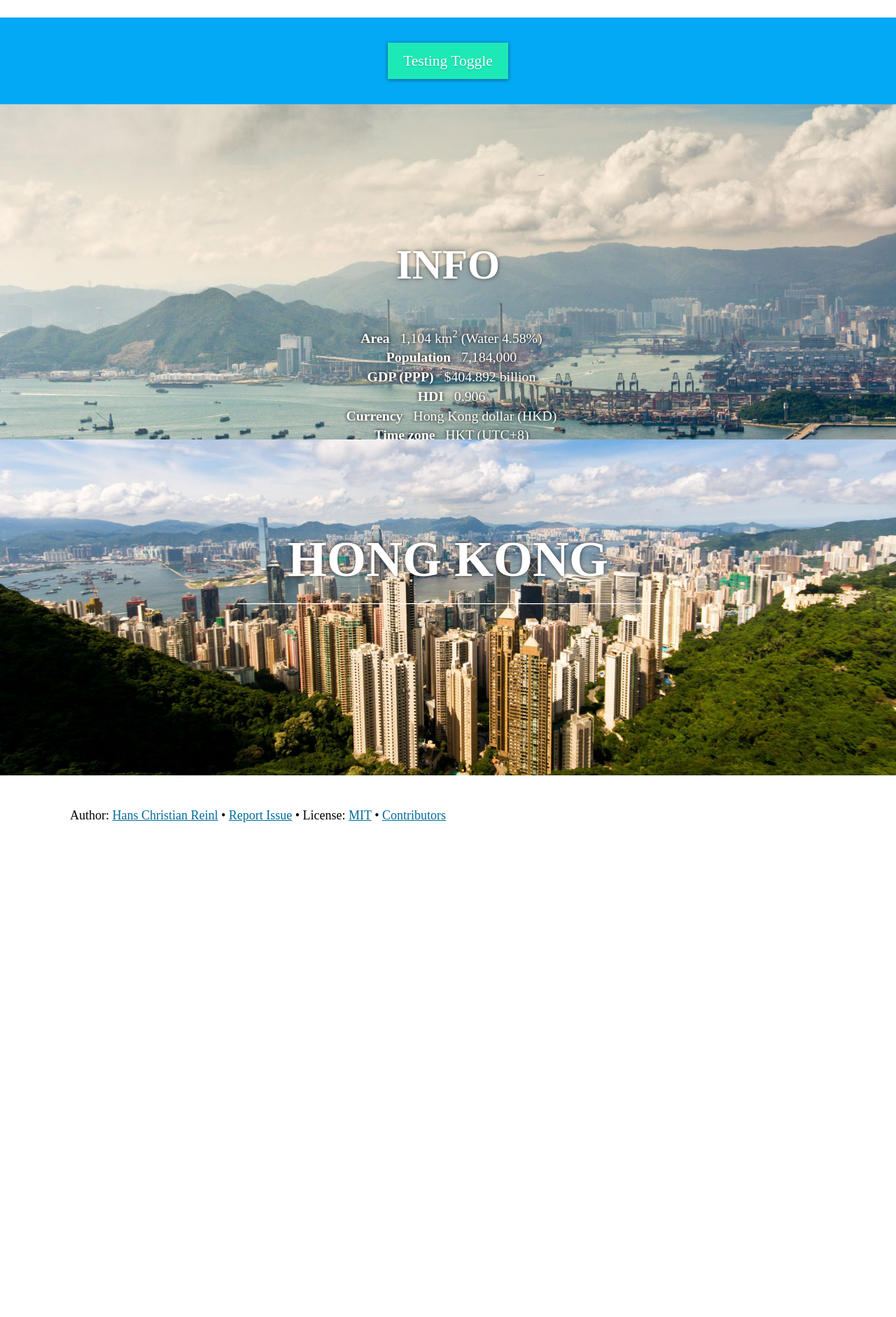
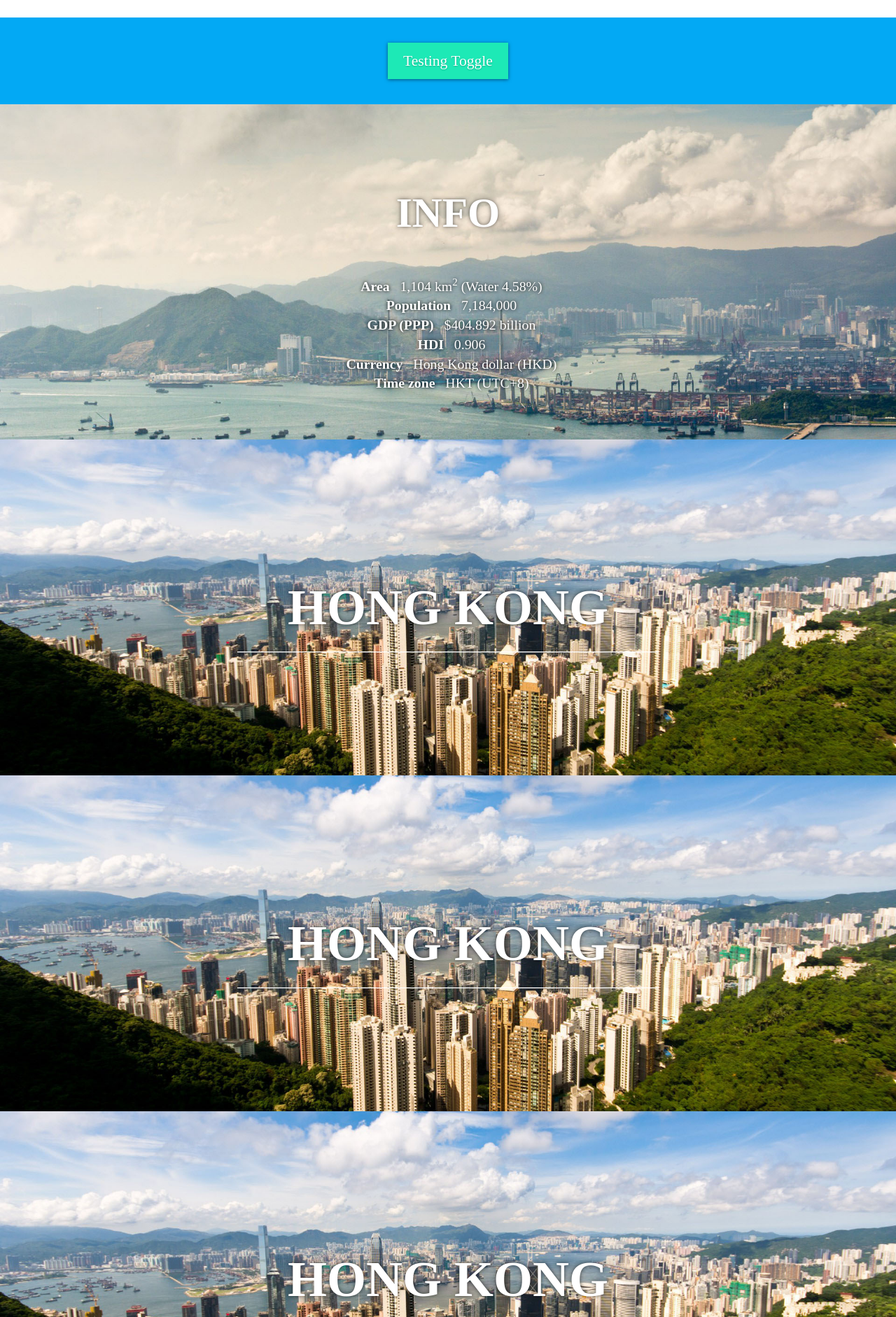
Before and after one commit to drublic/hongkong, a website built with webpack: page test/index.html in a window 1280 px wide. Shown: the part 880-2762 px from the top of the page at 70% size. Before the commit the page ends 2104 px from the top, so only its background shows below. Built offline with nearby package versions, Linux system fonts and the light colour scheme.

Commit message:
Add documentation JS

```diff
--- a/bin/hongkong.js
+++ b/bin/hongkong.js
@@ -51,12 +51,20 @@
 	 */
 	var $ = window.jQuery;
 
-	// Setting for the plugin
+	/**
+	 * Settings for the plugin
+	 * @type {Object}
+	 */
 	var settings = {};
 
-	// Get elements
+	/**
+	 * All elements
+	 */
 	var $ELEMENTS = void 0;
 
+	/**
+	 * General variables
+	 */
 	var windowHeight = 0;
 	var scrollPosition = 0;
 	var ticking = false;
@@ -64,7 +72,7 @@
 
 	/**
 	 * Get the factor attribute for each and initial transforms
-	 * @return {[type]} [description]
+	 * @return {void}
 	 */
 	var _setupElements = function _setupElements() {
 	  for (var i = 0; i < $ELEMENTS.length; i++) {
@@ -72,6 +80,11 @@
 	  }
 	};
 
+	/**
+	 * Setup each element
+	 * @param  {Node} element Element which should be used
+	 * @return {void}
+	 */
 	var _setupElement = function _setupElement(element) {
 	  var $element = $(element);
 	  var factor = element.getAttribute('data-parallax-factor');
@@ -94,6 +107,12 @@
 	  element.transforms = transformValues;
 	};
 
+	/**
+	 * Check if an element is in the viewport
+	 * @param  {Object}  $element   Node-like jQuery element to check if in viewport
+	 * @param  {Number}  transformY Add this offset
+	 * @return {Boolean}            true if element is in the viewport
+	 */
 	var _isElementInViewport = function _isElementInViewport($element, transformY) {
 	  var rect = Object.assign({}, $element[0].rect);
 
@@ -103,6 +122,11 @@
 	  return rect.bottom >= scrollPosition - generalOffset - settings.threshold && rect.top - scrollPosition - generalOffset - settings.threshold <= window.innerHeight;
 	};
 
+	/**
+	 * Get the current css transform of a matrix
+	 * @param  {Array}  matrix Current matrix of CSS transforms
+	 * @return {Object}        transforms in CSS speak
+	 */
 	var _getValuesFromTransform = function _getValuesFromTransform(matrix) {
 	  var values = matrix.split('(')[1];
 	  values = values.split(')')[0];
@@ -125,10 +149,16 @@
 	  };
 	};
 
-	var _getFullTransform = function _getFullTransform(element, positionY) {
+	/**
+	 * Get the string which should be applied to the element's transform
+	 * @param  {Object} transforms Transforms which should be added
+	 * @param  {Number} positionY  Add this offset
+	 * @return {String}            Transform string for element
+	 */
+	var _getFullTransform = function _getFullTransform(transforms, positionY) {
 	  var transform = 'translateY(' + positionY + 'px) translateZ(0) ';
 
-	  if (!element.transforms) {
+	  if (!transforms) {
 	    return transform;
 	  }
 
@@ -137,6 +167,12 @@
 	  return transform;
 	};
 
+	/**
+	 * Animate the element to top or bottom
+	 * @param  {Node}   element   Node which should be animated
+	 * @param  {String} direction Top or bottom animation
+	 * @return {void}
+	 */
 	var _animateElement = function _animateElement(element, direction) {
 	  var $element = $(element);
 	  var offset = element.rect.top - scrollPosition;
@@ -161,7 +197,7 @@
 	  }
 
 	  $element.css({
-	    transform: _getFullTransform(element, transformY)
+	    transform: _getFullTransform(element.transforms, transformY)
 	  });
 	};
 
@@ -193,6 +229,10 @@
 	  ticking = false;
 	};
 
+	/**
+	 * Update elements based on scroll, fires rAF
+	 * @return {void}
+	 */
 	var update = function update() {
 	  scrollPosition = window.scrollY;
 
@@ -207,10 +247,20 @@
 	  }
 	};
 
+	/**
+	 * Get the current window height and set it to the main property of the module
+	 * @return {void}
+	 */
 	var _setWindowHeight = function _setWindowHeight() {
 	  windowHeight = window.innerHeight;
 	};
 
+	/**
+	 * Set the general offset of the page
+	 * @param  {Object} event  Event fired
+	 * @param  {Number} offset Offset to set
+	 * @return {void}
+	 */
 	var _setOffset = function _setOffset(event, offset) {
 	  generalOffset = offset;
 	};
--- a/hongkong.js
+++ b/hongkong.js
@@ -3,12 +3,20 @@
  */
 let $ = window.jQuery;
 
-// Setting for the plugin
+/**
+ * Settings for the plugin
+ * @type {Object}
+ */
 let settings = {};
 
-// Get elements
+/**
+ * All elements
+ */
 let $ELEMENTS;
 
+/**
+ * General variables
+ */
 let windowHeight = 0;
 let scrollPosition = 0;
 let ticking = false;
@@ -16,7 +24,7 @@ let generalOffset = 0;
 
 /**
  * Get the factor attribute for each and initial transforms
- * @return {[type]} [description]
+ * @return {void}
  */
 let _setupElements = () => {
   for (let i = 0; i < $ELEMENTS.length; i++) {
@@ -24,6 +32,11 @@ let _setupElements = () => {
   }
 };
 
+/**
+ * Setup each element
+ * @param  {Node} element Element which should be used
+ * @return {void}
+ */
 let _setupElement = (element) => {
   let $element = $(element);
   let factor = element.getAttribute('data-parallax-factor');
@@ -46,6 +59,12 @@ let _setupElement = (element) => {
   element.transforms = transformValues;
 }
 
+/**
+ * Check if an element is in the viewport
+ * @param  {Object}  $element   Node-like jQuery element to check if in viewport
+ * @param  {Number}  transformY Add this offset
+ * @return {Boolean}            true if element is in the viewport
+ */
 let _isElementInViewport = ($element, transformY) => {
   let rect = Object.assign({}, $element[0].rect);
 
@@ -58,6 +77,11 @@ let _isElementInViewport = ($element, transformY) => {
   );
 };
 
+/**
+ * Get the current css transform of a matrix
+ * @param  {Array}  matrix Current matrix of CSS transforms
+ * @return {Object}        transforms in CSS speak
+ */
 let _getValuesFromTransform = (matrix) => {
   let values = matrix.split('(')[1];
   values = values.split(')')[0];
@@ -80,10 +104,16 @@ let _getValuesFromTransform = (matrix) => {
   };
 };
 
-let _getFullTransform = (element, positionY) => {
+/**
+ * Get the string which should be applied to the element's transform
+ * @param  {Object} transforms Transforms which should be added
+ * @param  {Number} positionY  Add this offset
+ * @return {String}            Transform string for element
+ */
+let _getFullTransform = (transforms, positionY) => {
   let transform = `translateY(${positionY}px) translateZ(0) `;
 
-  if (!element.transforms) {
+  if (!transforms) {
     return transform;
   }
 
@@ -95,6 +125,12 @@ let _getFullTransform = (element, positionY) => {
   return transform;
 };
 
+/**
+ * Animate the element to top or bottom
+ * @param  {Node}   element   Node which should be animated
+ * @param  {String} direction Top or bottom animation
+ * @return {void}
+ */
 let _animateElement = (element, direction) => {
   let $element = $(element);
   let offset = element.rect.top - scrollPosition;
@@ -119,7 +155,7 @@ let _animateElement = (element, direction) => {
   }
 
   $element.css({
-    transform: _getFullTransform(element, transformY)
+    transform: _getFullTransform(element.transforms, transformY)
   });
 }
 
@@ -151,6 +187,10 @@ let _callback = () => {
   ticking = false;
 };
 
+/**
+ * Update elements based on scroll, fires rAF
+ * @return {void}
+ */
 let update = () => {
   scrollPosition = window.scrollY;
 
@@ -165,10 +205,20 @@ let update = () => {
   }
 };
 
+/**
+ * Get the current window height and set it to the main property of the module
+ * @return {void}
+ */
 let _setWindowHeight = () => {
   windowHeight = window.innerHeight;
 };
 
+/**
+ * Set the general offset of the page
+ * @param  {Object} event  Event fired
+ * @param  {Number} offset Offset to set
+ * @return {void}
+ */
 let _setOffset = (event, offset) => {
   generalOffset = offset;
 };
--- a/test/index.html
+++ b/test/index.html
@@ -75,6 +75,46 @@
             </div>
         </div>
 
+        <div class="hero unit">
+            <div class="unit__inner" data-parallax data-parallax-bottom data-parallax-factor="3">
+                <h1>Hong Kong</h1>
+            </div>
+
+            <div class="background" data-parallax data-parallax-top>
+                <img src="img/hongkong-1.jpg">
+            </div>
+        </div>
+
+        <div class="hero unit">
+            <div class="unit__inner" data-parallax data-parallax-bottom data-parallax-factor="3">
+                <h1>Hong Kong</h1>
+            </div>
+
+            <div class="background" data-parallax data-parallax-top>
+                <img src="img/hongkong-1.jpg">
+            </div>
+        </div>
+
+        <div class="hero unit">
+            <div class="unit__inner" data-parallax data-parallax-bottom data-parallax-factor="3">
+                <h1>Hong Kong</h1>
+            </div>
+
+            <div class="background" data-parallax data-parallax-top>
+                <img src="img/hongkong-1.jpg">
+            </div>
+        </div>
+
+        <div class="hero unit">
+            <div class="unit__inner" data-parallax data-parallax-bottom data-parallax-factor="3">
+                <h1>Hong Kong</h1>
+            </div>
+
+            <div class="background" data-parallax data-parallax-top>
+                <img src="img/hongkong-1.jpg">
+            </div>
+        </div>
+
         <footer class="wrap">
             <div class="wrap__inner">
                 <p>Author: <a href="https://drublic.de/">Hans Christian Reinl</a> &bull;
```
